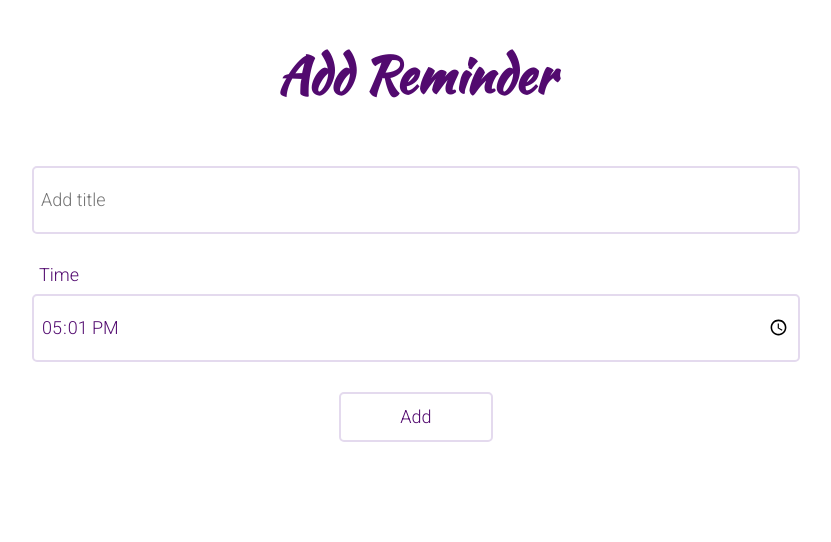
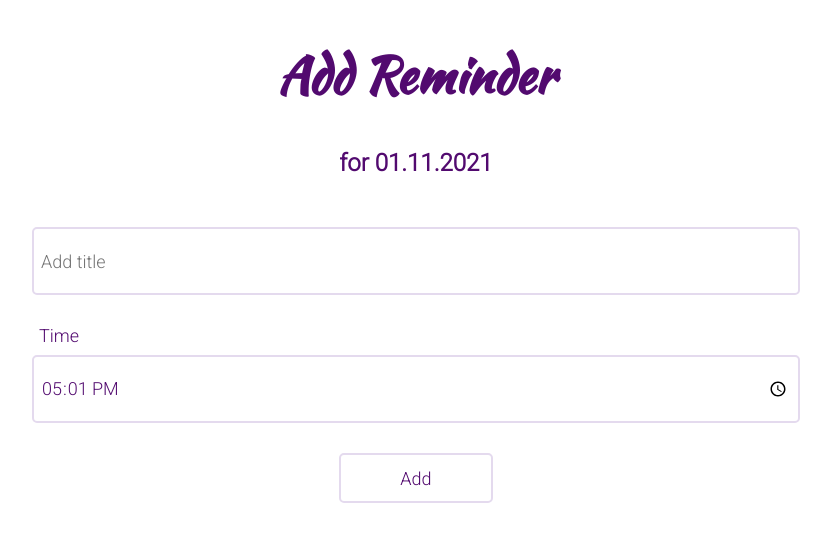
Before and after one commit to jovanako/react-calendar, a React (Create React App) app: page /2021/10/1 in a window 1280 px wide. Shown: the top 542 px of the page, without its empty margins (224-1055 px from the left). Built offline with nearby package versions, Linux system fonts and the light colour scheme.

Commit message:
add subtitle with current date to DayView component

```diff
--- a/src/components/DayView/DayView.css
+++ b/src/components/DayView/DayView.css
@@ -24,6 +24,12 @@
   border-radius: 5px;
   color: var(--text-color);
   transition-duration: 0.4s;
+}
+
+h2 {
+  color: var(--text-color);
+  text-align: center;
+  font-family: var(--main-font);
 }
 
 #reminder-label {
--- a/src/components/DayView/DayView.js
+++ b/src/components/DayView/DayView.js
@@ -53,6 +53,7 @@ export default function DayView() {
   return (
     <div id='day-view'>
       <h1 id='day-view-title'>Add Reminder</h1>
+      <h2>for {`${day}.${month}.${year}`}</h2>
       <form id='reminder-container'>
         <input
           id='reminder-title'
```
